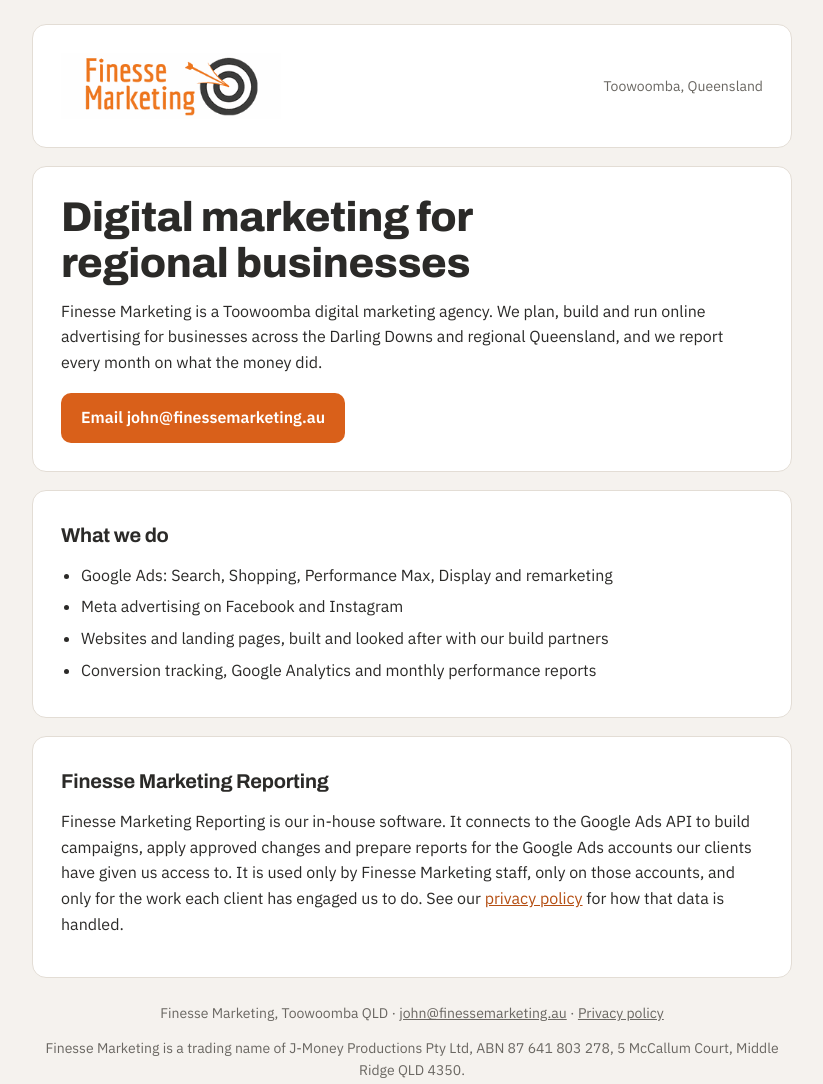
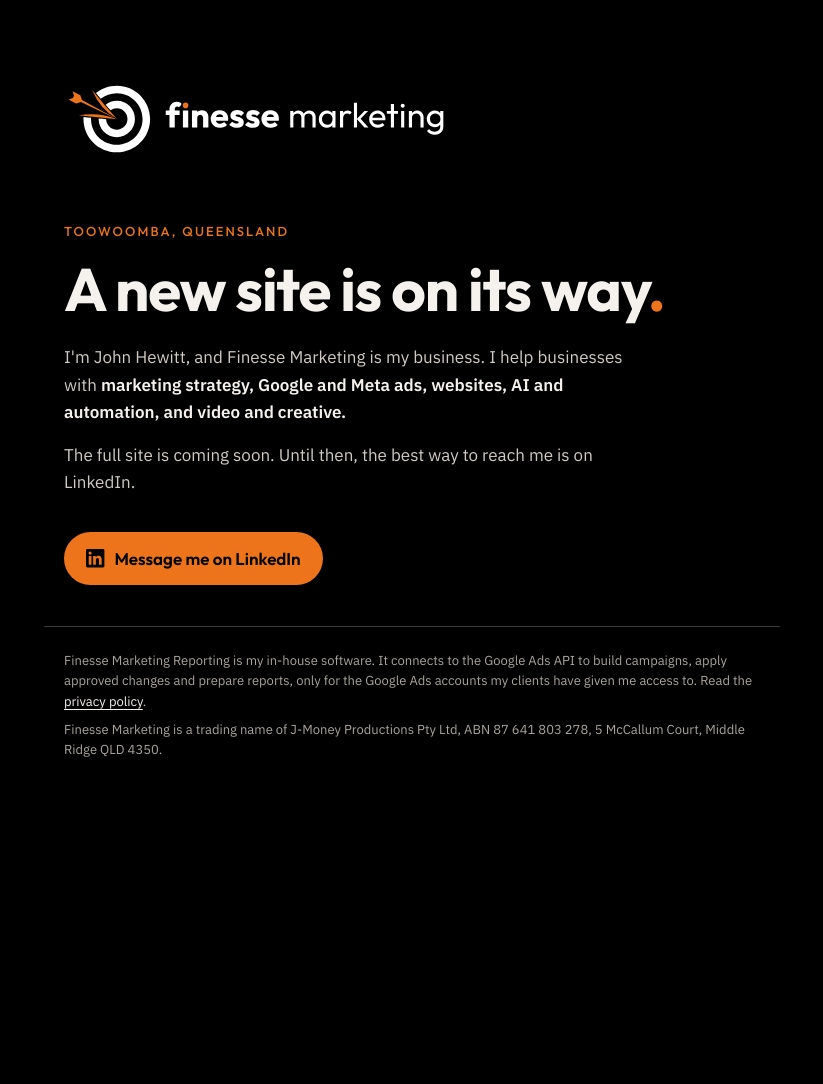
Before and after one commit to J-Money35/finessemarketing.au, a plain HTML site: page index.html in a window 1280 px wide. Shown: the whole page, without its empty margins (228-1051 px from the left). After the commit the page ends 800 px from the top, so only its background shows below. Drawn offline with Linux system fonts and the light colour scheme.

Commit message:
Coming soon page: new FM logo, colours and fonts, LinkedIn contact; privacy page unchanged (noindex kept)
Co-Authored-By: Claude Opus 5.5 <noreply@anthropic.com>

```diff
--- a/index.html
+++ b/index.html
@@ -4,71 +4,85 @@
 <meta charset="utf-8">
 <meta name="viewport" content="width=device-width, initial-scale=1">
 <meta name="robots" content="noindex, nofollow">
-<title>Finesse Marketing | Digital marketing, Toowoomba</title>
-<meta name="description" content="Finesse Marketing is a Toowoomba digital marketing agency: Google Ads, Meta advertising, websites and monthly reporting for regional businesses.">
-<link rel="icon" type="image/png" href="fm-logo.png">
-<link rel="preconnect" href="https://fonts.googleapis.com">
-<link rel="preconnect" href="https://fonts.gstatic.com" crossorigin>
-<link rel="stylesheet" href="https://fonts.googleapis.com/css2?family=Archivo:wdth,wght@62..125,300..900&family=IBM+Plex+Sans:wght@400;500;600&display=swap">
+<title>Finesse Marketing | New site coming soon</title>
+<meta name="description" content="Finesse Marketing, Toowoomba: marketing strategy, Google and Meta ads, websites, AI and automation, and video and creative. The new site is coming soon.">
+<meta name="theme-color" content="#000000">
+<link rel="icon" href="favicon.ico" sizes="any">
+<link rel="icon" href="favicon.svg" type="image/svg+xml">
+<link rel="apple-touch-icon" href="apple-touch-icon.png">
+<meta property="og:type" content="website">
+<meta property="og:site_name" content="Finesse Marketing">
+<meta property="og:title" content="Finesse Marketing | New site coming soon">
+<meta property="og:description" content="Marketing strategy, Google and Meta ads, websites, AI and automation, and video and creative, from Toowoomba.">
+<meta property="og:url" content="https://finessemarketing.au/">
+<meta property="og:image" content="https://finessemarketing.au/og-image.png">
+<meta property="og:image:width" content="1200">
+<meta property="og:image:height" content="630">
+<meta property="og:image:alt" content="Finesse Marketing logo on black">
+<meta property="og:locale" content="en_AU">
+<meta name="twitter:card" content="summary_large_image">
+<link rel="preload" href="fonts/outfit-wght.woff2" as="font" type="font/woff2" crossorigin>
+<link rel="preload" href="fonts/ibm-plex-sans-wght.woff2" as="font" type="font/woff2" crossorigin>
 <style>
+@font-face { font-family: "Outfit"; src: url("fonts/outfit-wght.woff2") format("woff2"); font-weight: 100 900; font-display: swap; }
+@font-face { font-family: "IBM Plex Sans"; src: url("fonts/ibm-plex-sans-wght.woff2") format("woff2"); font-weight: 100 700; font-display: swap; }
 :root {
-  --bg: #F5F2EE; --card: #FFFFFF; --ink: #2B2A28; --muted: #6A6762; --line: #E3DDD5;
-  --accent: #D9601A; --accent-ink: #B44E12; --accent-soft: #FBE7D9;
-  --display: "Archivo", "Arial Narrow", Arial, sans-serif;
-  --body: "IBM Plex Sans", "Segoe UI", Arial, sans-serif;
+  --black: #000000; --charcoal: #3B3B3A; --paper: #F5F2EE; --orange: #ED741A;
+  --soft: #CFCAC3; --muted: #A9A49D;
 }
 * { box-sizing: border-box; }
-body { background: var(--bg); color: var(--ink); font-family: var(--body); font-size: 16px; line-height: 1.6; margin: 0; padding: 24px 16px 48px; }
-main { max-width: 760px; margin: 0 auto; }
-.card { background: var(--card); border: 1px solid var(--line); border-radius: 14px; padding: 28px; margin-bottom: 18px; }
-header.card { display: flex; align-items: center; justify-content: space-between; gap: 16px; flex-wrap: wrap; }
-header img { width: 220px; max-width: 70%; height: auto; display: block; }
-header .where { color: var(--muted); font-size: 14px; }
-h1, h2 { font-family: var(--display); letter-spacing: -0.01em; margin: 0 0 12px; text-wrap: balance; }
-h1 { font-size: clamp(1.8rem, 5vw, 2.6rem); font-weight: 800; font-stretch: 110%; line-height: 1.1; }
-h2 { font-size: 1.25rem; font-weight: 700; }
-p { margin: 0 0 12px; }
-ul { margin: 0; padding-left: 20px; }
-li { margin-bottom: 6px; }
-a { color: var(--accent-ink); }
-.cta { display: inline-block; background: var(--accent); color: #fff; text-decoration: none; font-weight: 600; padding: 12px 20px; border-radius: 10px; margin-top: 6px; }
-.cta:hover { background: var(--accent-ink); }
-footer { color: var(--muted); font-size: 14px; text-align: center; margin-top: 24px; }
-footer a { color: var(--muted); }
+html { background: var(--black); }
+body {
+  margin: 0; min-height: 100vh; min-height: 100svh; display: flex; flex-direction: column;
+  background: var(--black); color: var(--paper);
+  font-family: "IBM Plex Sans", "Segoe UI", Arial, sans-serif; font-size: 1.0625rem; line-height: 1.6;
+  -webkit-font-smoothing: antialiased; text-rendering: optimizeLegibility;
+}
+main { flex: 1; display: flex; align-items: center; width: 100%; max-width: 46rem; margin: 0 auto; padding: 3.5rem 1.25rem 2.5rem; }
+.wrap { width: 100%; }
+.logo { display: block; width: min(100%, 22rem); height: auto; margin: 0 0 3.25rem; }
+.kicker { font-family: "Outfit", Arial, sans-serif; font-weight: 500; font-size: 0.8125rem; letter-spacing: 0.16em; text-transform: uppercase; color: var(--orange); margin: 0 0 1rem; }
+h1 { font-family: "Outfit", Arial, sans-serif; font-weight: 700; font-size: clamp(2.25rem, 7vw, 3.75rem); line-height: 1.04; letter-spacing: -0.02em; margin: 0 0 1.5rem; text-wrap: balance; }
+h1 .dot { color: var(--orange); }
+p { margin: 0 0 1rem; max-width: 36rem; color: var(--soft); }
+p strong { color: var(--paper); font-weight: 600; }
+.cta {
+  display: inline-flex; align-items: center; gap: 0.6rem; margin-top: 1.25rem; min-height: 3rem;
+  padding: 0.8rem 1.4rem; border-radius: 999px; background: var(--orange); color: var(--black);
+  font-family: "Outfit", Arial, sans-serif; font-weight: 600; font-size: 1.0625rem; text-decoration: none;
+  transition: background-color .15s ease;
+}
+.cta:hover { background: var(--paper); }
+.cta svg { width: 1.15rem; height: 1.15rem; flex: none; }
+a:focus-visible { outline: 3px solid var(--paper); outline-offset: 4px; }
+.cta:focus-visible { outline-color: var(--orange); box-shadow: 0 0 0 2px var(--black); }
+footer { width: 100%; max-width: 46rem; margin: 0 auto; padding: 1.5rem 1.25rem 2rem; border-top: 1px solid var(--charcoal); color: var(--muted); font-size: 0.8125rem; line-height: 1.55; }
+footer p { color: var(--muted); max-width: none; margin: 0 0 0.5rem; }
+footer a { color: var(--paper); text-underline-offset: 3px; }
+@media (min-width: 48rem) {
+  main { padding-top: 5rem; }
+  .logo { width: 24rem; margin-bottom: 4rem; }
+}
+@media (prefers-reduced-motion: reduce) { * { transition: none !important; } }
 </style>
 </head>
 <body>
 <main>
-  <header class="card">
-    <img src="fm-logo.png" alt="Finesse Marketing logo" width="300" height="90">
-    <span class="where">Toowoomba, Queensland</span>
-  </header>
-
-  <section class="card">
-    <h1>Digital marketing for regional businesses</h1>
-    <p>Finesse Marketing is a Toowoomba digital marketing agency. We plan, build and run online advertising for businesses across the Darling Downs and regional Queensland, and we report every month on what the money did.</p>
-    <a class="cta" href="mailto:john@finessemarketing.au">Email john@finessemarketing.au</a>
-  </section>
-
-  <section class="card">
-    <h2>What we do</h2>
-    <ul>
-      <li>Google Ads: Search, Shopping, Performance Max, Display and remarketing</li>
-      <li>Meta advertising on Facebook and Instagram</li>
-      <li>Websites and landing pages, built and looked after with our build partners</li>
-      <li>Conversion tracking, Google Analytics and monthly performance reports</li>
-    </ul>
-  </section>
-
-  <section class="card">
-    <h2>Finesse Marketing Reporting</h2>
-    <p>Finesse Marketing Reporting is our in-house software. It connects to the Google Ads API to build campaigns, apply approved changes and prepare reports for the Google Ads accounts our clients have given us access to. It is used only by Finesse Marketing staff, only on those accounts, and only for the work each client has engaged us to do. See our <a href="privacy.html">privacy policy</a> for how that data is handled.</p>
-  </section>
-
-  <footer>
-    <p>Finesse Marketing, Toowoomba QLD &middot; <a href="mailto:john@finessemarketing.au">john@finessemarketing.au</a> &middot; <a href="privacy.html">Privacy policy</a></p>
-<p>Finesse Marketing is a trading name of J-Money Productions Pty Ltd, ABN 87 641 803 278, 5 McCallum Court, Middle Ridge QLD 4350.</p>
-  </footer>
+  <div class="wrap">
+    <img class="logo" src="fm-logo-reversed.svg" alt="Finesse Marketing" width="1152" height="228">
+    <p class="kicker">Toowoomba, Queensland</p>
+    <h1>A new site is on its way<span class="dot">.</span></h1>
+    <p>I'm John Hewitt, and Finesse Marketing is my business. I help businesses with <strong>marketing strategy, Google and Meta ads, websites, AI and automation, and video and creative.</strong></p>
+    <p>The full site is coming soon. Until then, the best way to reach me is on LinkedIn.</p>
+    <a class="cta" href="https://www.linkedin.com/in/john-hewitt" rel="noopener">
+      <svg viewBox="0 0 24 24" aria-hidden="true" focusable="false"><path fill="currentColor" d="M20.45 20.45h-3.56v-5.57c0-1.33-.02-3.04-1.85-3.04-1.85 0-2.14 1.45-2.14 2.94v5.67H9.35V9h3.41v1.56h.05c.48-.9 1.64-1.85 3.37-1.85 3.6 0 4.27 2.37 4.27 5.46v6.28zM5.34 7.43a2.06 2.06 0 1 1 0-4.13 2.06 2.06 0 0 1 0 4.13zM7.12 20.45H3.56V9h3.56v11.45zM22.22 0H1.77C.79 0 0 .77 0 1.73v20.54C0 23.23.79 24 1.77 24h20.45c.98 0 1.78-.77 1.78-1.73V1.73C24 .77 23.2 0 22.22 0z"/></svg>
+      Message me on LinkedIn
+    </a>
+  </div>
 </main>
+<footer>
+  <p>Finesse Marketing Reporting is my in-house software. It connects to the Google Ads API to build campaigns, apply approved changes and prepare reports, only for the Google Ads accounts my clients have given me access to. Read the <a href="privacy.html">privacy policy</a>.</p>
+  <p>Finesse Marketing is a trading name of J-Money Productions Pty Ltd, ABN 87 641 803 278, 5 McCallum Court, Middle Ridge QLD 4350.</p>
+</footer>
 </body>
 </html>
```
Also changed, not shown: apple-touch-icon.png (added), favicon-32.png (added), favicon.ico (added), favicon.svg (added), fm-logo-reversed.svg (added), fonts/OFL-ibm-plex-sans.txt (added), fonts/OFL-outfit.txt (added), fonts/ibm-plex-sans-wght.woff2 (added), fonts/outfit-wght.woff2 (added), og-image.png (added).
